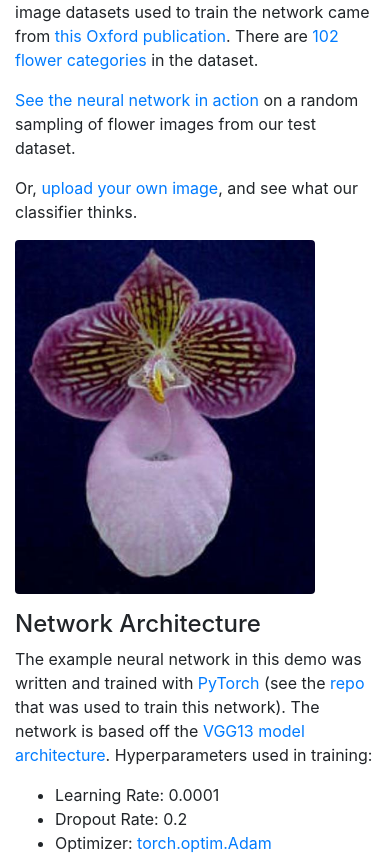
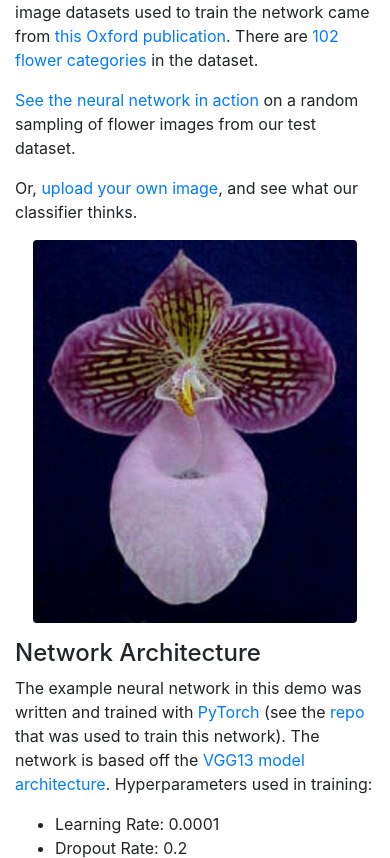
Before and after one commit to gregdferrell/flower-classifier-web, a Flask app: page / in a window 390 px wide. Shown: the part 501-1359 px from the top of the page. Run offline with Flask 2, Linux system fonts and the light colour scheme; parts of the project's set-up code (start-up, migrations or seed data) failed here and were passed over; some libraries are stand-ins or nearby versions.

Commit message:
improve responsiveness

```diff
--- a/server/static/css/main.css
+++ b/server/static/css/main.css
@@ -19,6 +19,7 @@
 	background-size: cover;
 	border-radius: 4px;
 	display: inline-block;
+	width: 90%;
 }
 
 .flower-image-section {
@@ -80,14 +81,6 @@
 	text-align: center;
 }
 
-.w400 {
-	width: 400px;
-}
-
-.w300 {
-	width: 300px;
-}
-
 /*               */
 /*               */
 /* MEDIA QUERIES */
@@ -96,7 +89,6 @@
 
 /* Small devices (landscape phones, 576px and up) */
 @media (min-width: 576px) {
-
 }
 
 /* Medium devices (tablets, 768px and up) */
@@ -113,10 +105,8 @@
 
 /* Large devices (desktops, 992px and up) */
 @media (min-width: 992px) {
-
 }
 
 /* Extra large devices (large desktops, 1200px and up) */
 @media (min-width: 1200px) {
-
 }
--- a/server/templates/index.html
+++ b/server/templates/index.html
@@ -22,8 +22,8 @@
                         flower images from our test dataset.</p>
                     <p>Or, <a href="{{ url_for('get_upload_image') }}">upload your own image</a>, and see what our classifier thinks.</p>
                 </div>
-                <div class="col-md-4">
-                    <img class="flower-image w300" src="{{ url_for('static', filename=file) }}" alt="Flower Test Image" title="Flower Test Image">
+                <div class="col-md-4 text-center">
+                    <img class="flower-image" src="{{ url_for('static', filename=file) }}" alt="Flower Test Image" title="Flower Test Image">
                 </div>
             </div>
 
--- a/server/templates/test_images.html
+++ b/server/templates/test_images.html
@@ -38,10 +38,10 @@
             <section class="flower-list-section">
                 {% for file, classification in results %}
                     <div class="row flower-item-section">
-                        <div class="col flower-image-section">
-                            <img class="flower-image w400" src="{{ url_for('static', filename=file) }}" alt="Flower Test Image" title="Flower Test Image">
+                        <div class="col-12 col-md-6 flower-image-section">
+                            <img class="flower-image" src="{{ url_for('static', filename=file) }}" alt="Flower Test Image" title="Flower Test Image">
                         </div>
-                        <div class="col flower-results-section">
+                        <div class="col-12 col-md-6 flower-results-section">
                             <div id="chart{{ loop.index }}" class="chart"></div>
                             <script>
                                 let classNames{{ loop.index }} = {{ classification['class_names']|safe }};
--- a/server/templates/upload_image.html
+++ b/server/templates/upload_image.html
@@ -32,10 +32,10 @@
                     </div>
 
                     <div class="row flower-item-section">
-                        <div class="col flower-image-section">
-                            <img id="image-show" class="flower-image w400" src="#" style="display: none"/>
+                        <div class="col-12 col-md-6 flower-image-section">
+                            <img id="image-show" class="flower-image" src="#" style="display: none"/>
                         </div>
-                        <div class="col flower-results-section">
+                        <div class="col-12 col-md-6 flower-results-section">
                             <div id="error-classify" class="flash-section alert alert-danger" role="alert" style="display: none;">
                                 Error classifying image.
                             </div>
```
Also changed, not shown: README.md.
